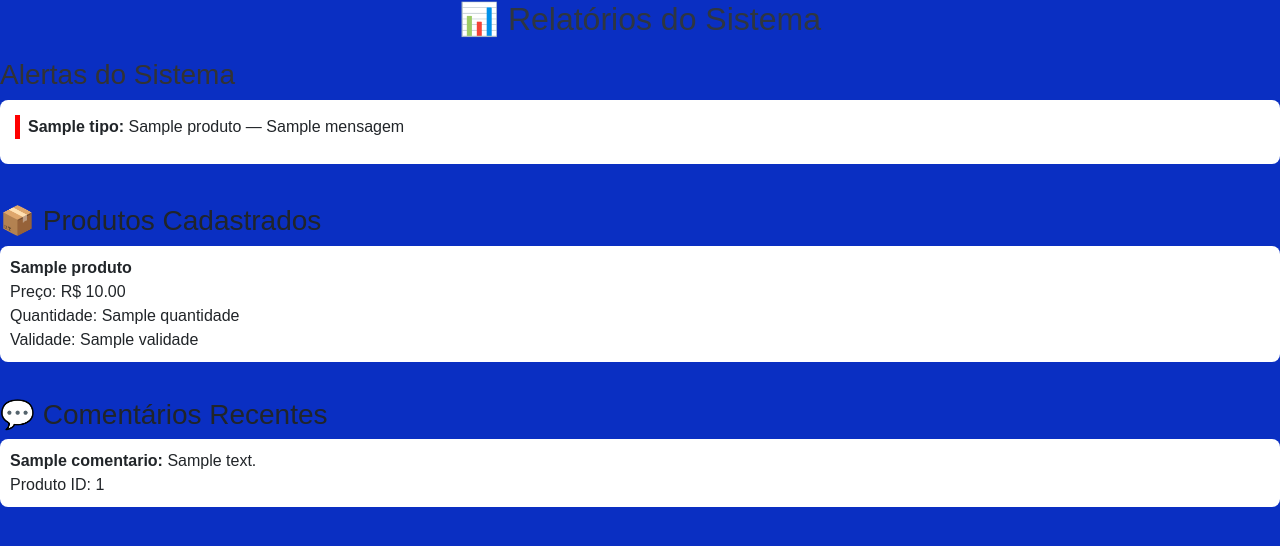
After one commit to Douglas2022/Projeto-youth-, a Flask app: template Projeto-final---Python/Templates/relatorios.html in a window 1280 px wide. The commit adds this page. Shown: the top 546 px of the page. Run offline with Flask 3, Linux system fonts and the light colour scheme; the template is opened without the code that fills it: most values are stand-ins (such as "Sample title", 1, 10 or a date in 2020).

Commit message:
Ajustando e completando o projeto

```diff
--- /dev/null
+++ b/Projeto-final---Python/Templates/relatorios.html
@@ -0,0 +1,45 @@
+{% extends 'base.html' %}
+
+{% block conteudo %}
+<h2 style="text-align:center; margin-bottom:20px;">📊 Relatórios do Sistema</h2>
+
+<h3 style="color:#333;">Alertas do Sistema</h3>
+<ul style="background:#fff; padding:15px; border-radius:8px; list-style:none;">
+    {% for alerta in alertas %}
+        <li style="margin-bottom:10px; border-left:5px solid red; padding-left:8px;">
+            <strong>{{ alerta.tipo }}:</strong> {{ alerta.produto }} — {{ alerta.mensagem }}
+        </li>
+    {% else %}
+        <li>Nenhum alerta encontrado.</li>
+    {% endfor %}
+</ul>
+
+<br>
+
+<h3>📦 Produtos Cadastrados</h3>
+<div>
+    {% for p in produtos %}
+        <div style="background:white; padding:10px; border-radius:8px; margin-bottom:12px;">
+            <strong>{{ p.nome }}</strong><br>
+            Preço: R$ {{ "%.2f"|format(p.preco) }}<br>
+            Quantidade: {{ p.quantidade }}<br>
+            Validade: {{ p.validade }}<br>
+        </div>
+    {% endfor %}
+</div>
+
+<br>
+
+<h3>💬 Comentários Recentes</h3>
+<div>
+    {% for c in comentarios %}
+        <div style="background:white; padding:10px; border-radius:8px; margin-bottom:12px;">
+            <strong>{{ c.nome_usuario }}:</strong> {{ c.texto }}<br>
+            Produto ID: {{ c.produto_id }}
+        </div>
+    {% else %}
+        <p>Nenhum comentário.</p>
+    {% endfor %}
+</div>
+
+{% endblock %}
--- a/Projeto-final---Python/app.py
+++ b/Projeto-final---Python/app.py
@@ -89,6 +89,7 @@
 
     mensagem = None
     usuario_nome = session['usuario_nome']
+    usuario_tipo = session.get('usuario_tipo')  # ← IMPORTANTE
 
     try:
         conexao = ConectarBanco()
@@ -116,7 +117,15 @@
         comentarios = []
         mensagem = f"Erro ao acessar dados: {err}"
 
-    return render_template('cliente.html', produtos=produtos, comentarios=comentarios, mensagem=mensagem, nome=usuario_nome)
+    return render_template(
+        'cliente.html',
+        produtos=produtos,
+        comentarios=comentarios,
+        mensagem=mensagem,
+        usuario_nome=usuario_nome,
+        usuario_tipo=usuario_tipo,   # ← ENVIANDO PARA O HTML
+        logado=True                  # ← AGORA O HTML FUNCIONA
+    )
 
 
 # ---------------- ROTAS ADMIN ---------------- #
@@ -229,6 +238,61 @@
 
     return redirect(url_for('cliente'))
 
+@app.route('/relatorios')
+def relatorios():
+    if 'usuario_id' not in session or session.get('usuario_tipo') != 'administrador':
+        return redirect(url_for('login'))
+
+    conexao = ConectarBanco()
+    cursor = conexao.cursor(dictionary=True)
+
+    # Busca produtos
+    cursor.execute("SELECT * FROM produtos")
+    produtos = cursor.fetchall()
+
+    # Busca comentários
+    cursor.execute("SELECT * FROM comentarios ORDER BY id DESC")
+    comentarios = cursor.fetchall()
+
+    # Gerar alertas automáticos
+    alertas = []
+
+    from datetime import datetime, timedelta
+    hoje = datetime.now().date()
+
+    for p in produtos:
+
+        # ALERTA: ESTOQUE BAIXO
+        if p['quantidade'] is not None and p['quantidade'] < 5:
+            alertas.append({
+                "produto": p['nome'],
+                "tipo": "Estoque baixo",
+                "mensagem": f"Apenas {p['quantidade']} unidades restantes."
+            })
+
+        # ALERTA: VENCIMENTO PRÓXIMO
+        if p['validade'] is not None:
+            validade = p['validade']
+            dias = (validade - hoje).days
+
+            if dias <= 10:
+                alertas.append({
+                    "produto": p['nome'],
+                    "tipo": "Validade próxima",
+                    "mensagem": f"O produto vence em {dias} dias ({validade})."
+                })
+
+    cursor.close()
+    conexao.close()
+
+    return render_template(
+        'relatorios.html',
+        produtos=produtos,
+        comentarios=comentarios,
+        alertas=alertas
+    )
+
+
 
 
 # ---------------- MIDDLEWARE ---------------- #
```
Also changed, not shown: Projeto-final---Python/Templates/administrador.html (+10 -0 lines), Projeto-final---Python/Templates/cadastraProdutos.html (+10 -0 lines).
